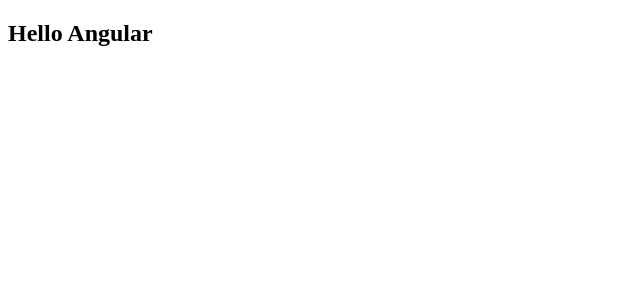
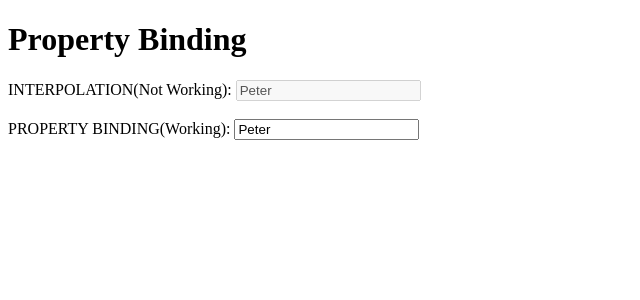
Before and after one commit to viplavdhande91/AngularProjectTraining, an Angular app: page / in a window 1280 px wide. Shown: the top 300 px of the page, without its empty margins (0-640 px from the left). Built offline with nearby package versions, Linux system fonts and the light colour scheme.

Commit message:
property binding done

```diff
--- a/src/app/app.component.html
+++ b/src/app/app.component.html
@@ -1 +1,6 @@
-<h2>Hello Angular</h2>
+<h1>{{ title }}</h1>
+<span>INTERPOLATION(Not Working): <input type="text" value="{{ name }}" disabled="{{ statusOfDisabled }}" />
+</span>
+<br />
+<br />
+<span>PROPERTY BINDING(Working): <input type="text" [value]="name" [disabled]="statusOfDisabled" /></span>
--- a/src/app/app.component.ts
+++ b/src/app/app.component.ts
@@ -8,8 +8,9 @@
   styleUrls: ['./app.component.css']
 })
 export class AppComponent {
-  title = 'handson-project';
-  myname = 'Viplav';
 
-  student = { name: 'viplav', rank: 23 };
+  title = 'Property Binding';
+  name = "Peter";
+  statusOfDisabled = false; //CHECK FOR BOTH VALUES true/false
+
 }
```
Also changed, not shown: 1 other file (tests, documents, lock files or other folders).
